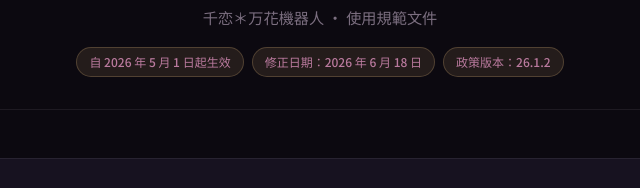
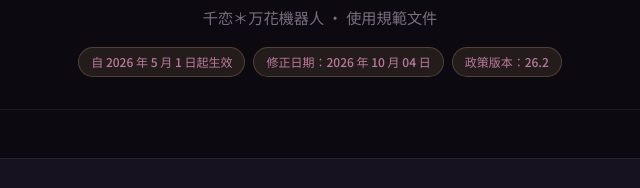
Before and after one commit to lf94878964/MuraWebsite, a website: page index.html in a window 1280 px wide. Both pictures are taken after a click on the button "使用規範". Shown: the part 183-371 px from the top of the page, 320-960 px from the left. Drawn offline with nearby package versions, Linux system fonts and the light colour scheme; no server answers.

Commit message:
Auto update 115/10/04 16:06:43.00

```diff
--- a/index.html
+++ b/index.html
@@ -275,8 +275,8 @@
         <p class="rules-subtitle">千恋＊万花機器人 · 使用規範文件</p>
         <div class="rules-meta">
           <span class="meta-tag">自 2026 年 5 月 1 日起生效</span>
-          <span class="meta-tag">修正日期：2026 年 6 月 18 日</span>
-          <span class="meta-tag">政策版本：26.1.2</span>
+          <span class="meta-tag">修正日期：2026 年 10 月 04 日</span>
+          <span class="meta-tag">政策版本：26.2</span>
         </div>
       </div>
 
```
